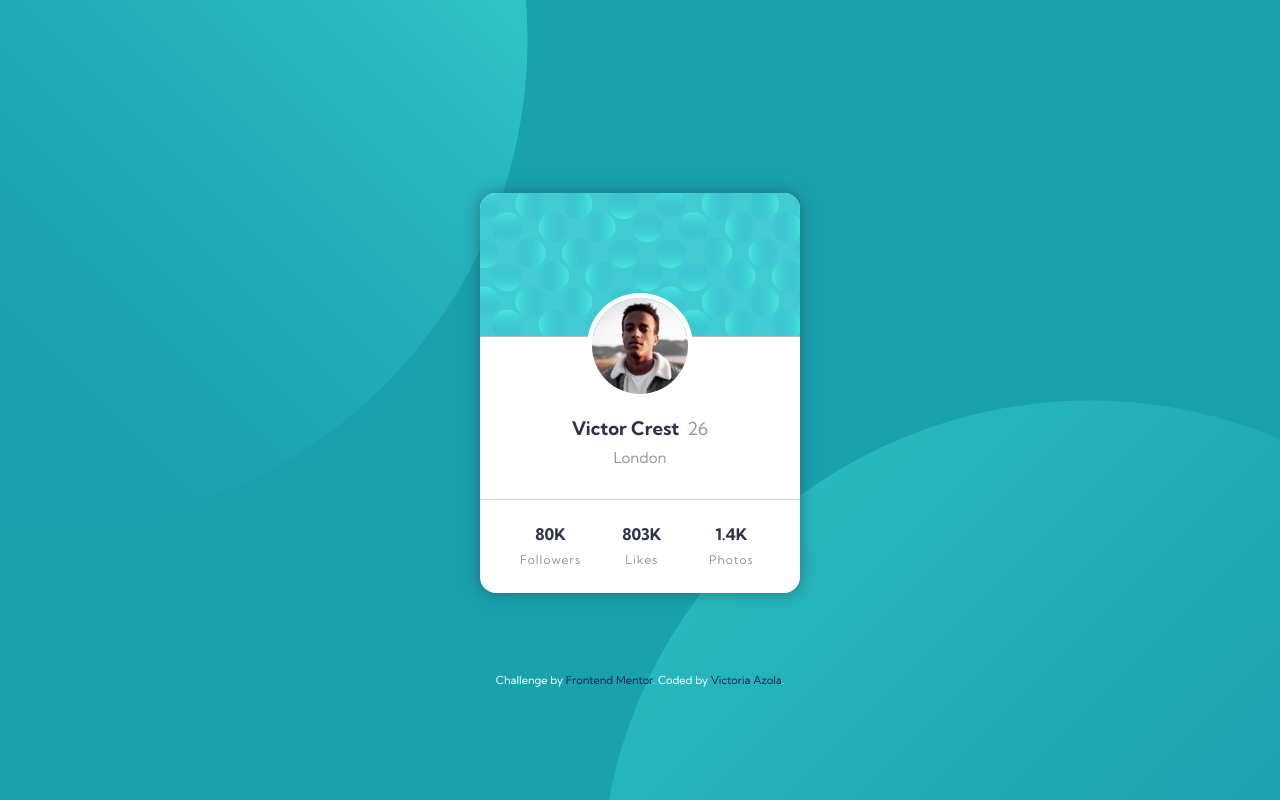
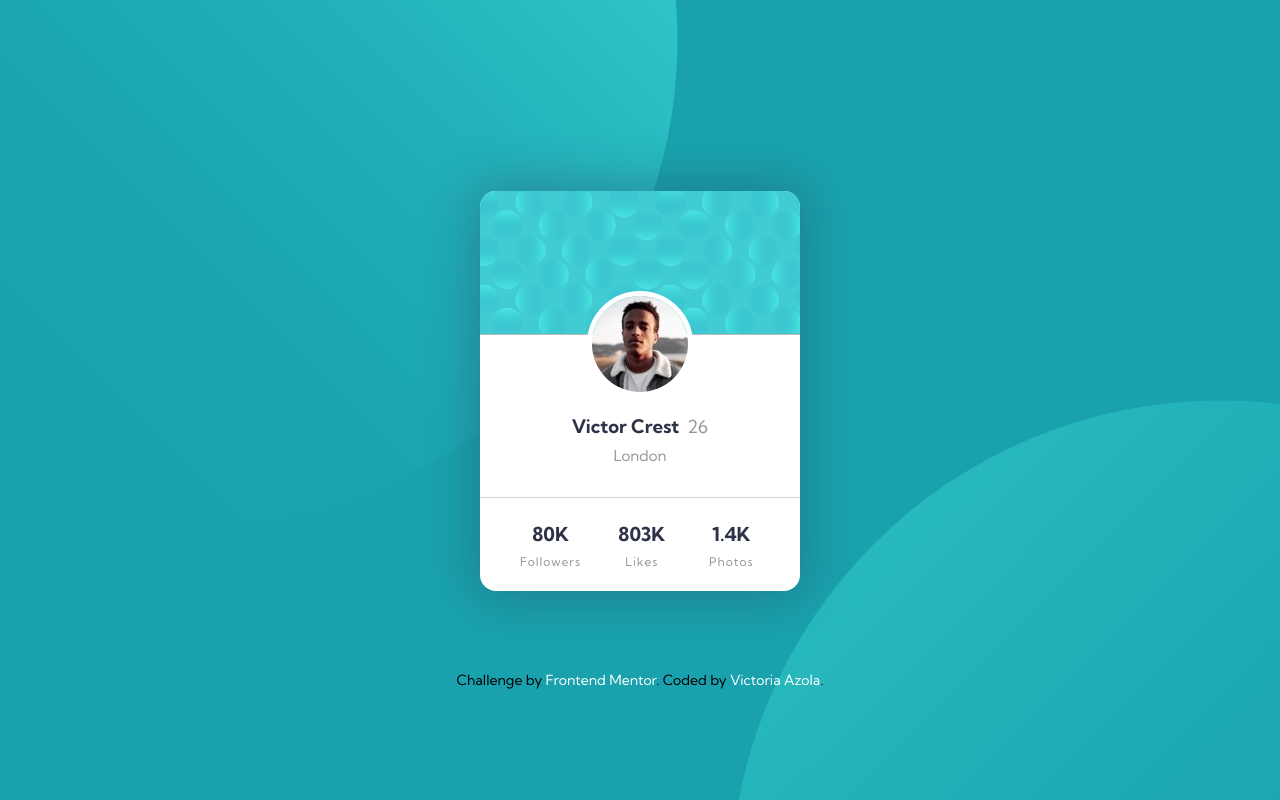
Before and after one commit to VickyAzola/ProfileCard, a plain HTML site: page index.html in a window 1280 px wide. Drawn offline with Linux system fonts and the light colour scheme.

Commit message:
Add files via upload

```diff
--- a/index.html
+++ b/index.html
@@ -2,10 +2,8 @@
 <html lang="en">
 <head>
   <meta charset="UTF-8">
-  <meta name="viewport" content="width=device-width, initial-scale=1.0"> <!-- displays site properly based on user's device -->
-
+  <meta name="viewport" content="width=device-width, initial-scale=1.0">
   <link rel="icon" type="image/png" sizes="32x32" href="./images/favicon-32x32.png">
-
   <title>Frontend Mentor | Profile card component</title>
 <!-- Google Fonts -->
   <link rel="preconnect" href="https://fonts.googleapis.com">
@@ -17,9 +15,9 @@
 <body>
 
   <main class="card">
-    <section class="top-card">
+    <figure class="top-card">
       <img src="images\image-victor.jpg" alt="Foto de persona">
-    </section>
+    </figure>
     <section class="datos">
       <div class="flex-group-datos">
         <h3>Victor Crest</h3>
--- a/style.css
+++ b/style.css
@@ -1,7 +1,7 @@
 :root {
     --Darkcyan: hsl(185, 75%, 39%);
     --Verydarkdesaturatedblue: hsl(229, 23%, 23%);
-    --Verydarkdesaturatedblue50: hsla(229, 23%, 23%, 50%);
+    --Verydarkdesaturatedblue30: hsla(229, 23%, 23%, 30%);
     --Darkgrayishblue: hsl(227, 10%, 46%);
     --Darkgray: hsl(0, 0%, 59%);
 }
@@ -38,7 +38,7 @@ body {
     overflow: hidden;
     background: url(images/bg-pattern-top.svg), url(images/bg-pattern-bottom.svg);
     background-color: var(--Darkcyan);
-    background-position: -450px -450px, 600px 400px;
+    background-position: -300px -450px, 730px 400px;
     background-repeat: no-repeat;
     background-attachment: fixed;
 }
@@ -52,7 +52,7 @@ body {
     grid-template-rows: 1fr 2fr 1fr;
     gap: 1rem;
     margin: 5rem .5rem;
-    box-shadow: 0 0 1rem var(--Verydarkdesaturatedblue50);
+    box-shadow: 0 0 3rem .5rem var(--Verydarkdesaturatedblue30);
     border-radius: 1rem;
     background-color: white;
 }
@@ -118,7 +118,8 @@ p {
 }
 
 span {
-    font-weight: 700;
+    font-weight: bold;
+    font-size: 1.2rem;
     color: var(--Verydarkdesaturatedblue);
 }
 
@@ -129,11 +130,10 @@ span {
 }
 
 .attribution {
-    font-size: 11px;
+    font-size: 14px;
     text-align: center;
-    color: white;
 }
 .attribution a {
-    color: hsl(228, 62%, 19%);
+    color: hsl(0, 0%, 100%);
     text-decoration: none;
 }
```
